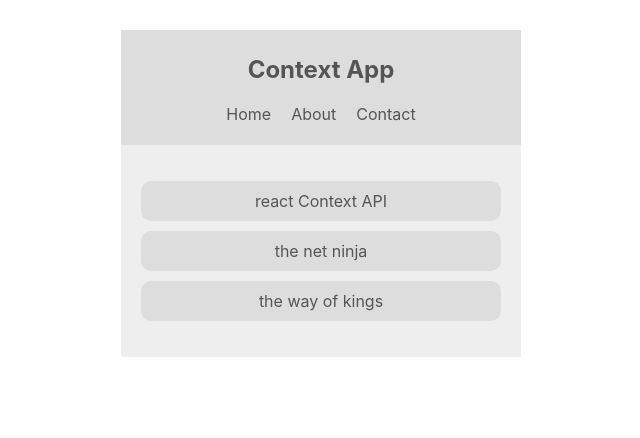
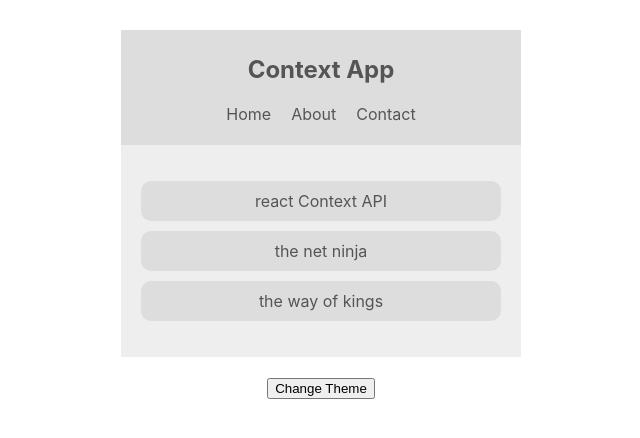
Before and after one commit to dodicandra/react-Hooks, a React (Create React App) app: page / in a window 1280 px wide. Shown: the top 438 px of the page, without its empty margins (319-959 px from the left). Built offline with nearby package versions, Linux system fonts and the light colour scheme.

Commit message:
lesson-3

```diff
--- a/src/App.js
+++ b/src/App.js
@@ -2,6 +2,7 @@
 import Navbar from './Components/Navbar';
 import Bookslist from './Components/Bookslist';
 import ThemeContextProvider from './Contexts/themeContext';
+import ThemeToggle from './Components/ThemeToggle';
 
 function App() {
   return (
@@ -9,6 +10,7 @@
       <ThemeContextProvider>
         <Navbar />
         <Bookslist />
+        <ThemeToggle />
       </ThemeContextProvider>
     </div>
   );
--- a/src/Components/ThemeToggle.jsx
+++ b/src/Components/ThemeToggle.jsx
@@ -1,7 +1,14 @@
 import React, { Component } from 'react';
+import { ThemeContext } from '../Contexts/themeContext';
 
 export default class ThemeToggle extends Component {
+  static contextType = ThemeContext;
   render() {
-    return <div></div>;
+    const { toggleTheme } = this.context;
+    return (
+      <>
+        <button onClick={toggleTheme}>Change Theme</button>
+      </>
+    );
   }
 }
--- a/src/Contexts/themeContext.js
+++ b/src/Contexts/themeContext.js
@@ -8,9 +8,14 @@
     light: { syntax: '#555', ui: '#ddd', bg: '#eee' },
     dark: { sytax: '#ddd', ui: '#333', bg: '#555' },
   };
+  toggleTheme = () => {
+    this.setState({ isLightTheme: !this.state.isLightTheme });
+  };
   render() {
     return (
-      <ThemeContext.Provider value={{ ...this.state }}>
+      <ThemeContext.Provider
+        value={{ ...this.state, toggleTheme: this.toggleTheme }}
+      >
         {this.props.children}
       </ThemeContext.Provider>
     );
```
